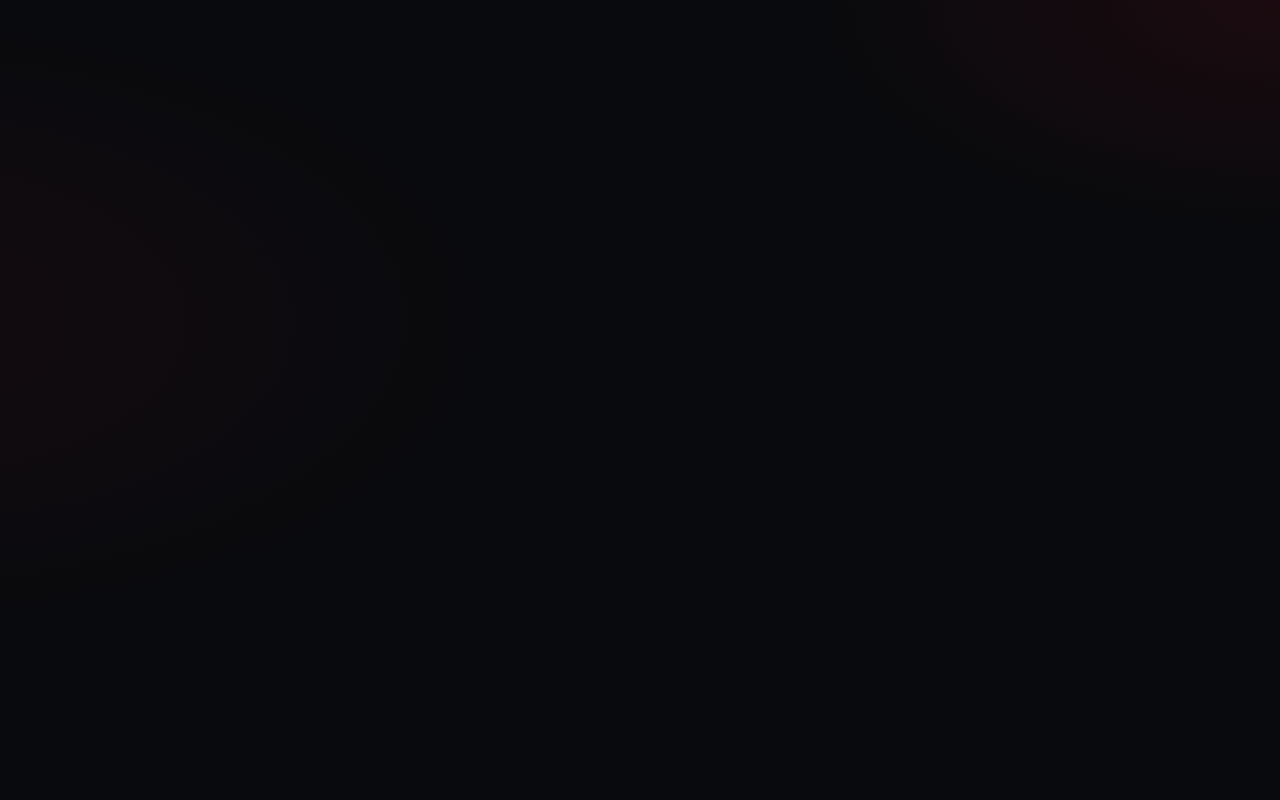
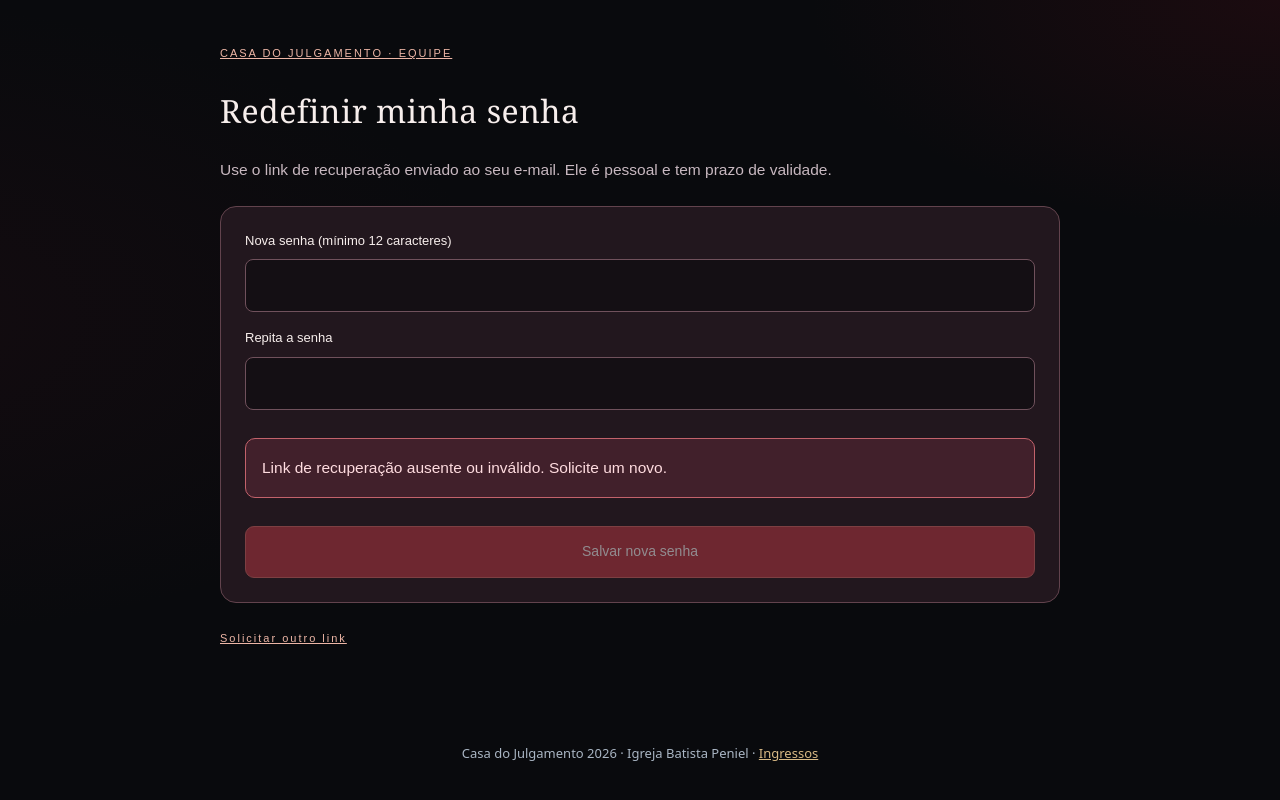
Before and after one commit to ibpenielvitoriadaconquista-arch/casadojulgamento, a Next.js app in the folder apps/site-oficial/: page /operacao/redefinir in a window 1280 px wide. Before the commit this address had no page. Built offline with nearby package versions, Linux system fonts and the light colour scheme.

Commit message:
feat: email password recovery with dedicated Peniel pages

```diff
--- /dev/null
+++ b/apps/site-oficial/pages/operacao/redefinir.jsx
@@ -0,0 +1,36 @@
+import {useEffect,useState} from 'react';
+import StaffShell from '../../components/StaffShell';
+export default function Redefinir(){
+ const [tokens,setTokens]=useState(null),[error,setError]=useState(''),[busy,setBusy]=useState(false),[done,setDone]=useState(false);
+ useEffect(()=>{
+  const p=new URLSearchParams(window.location.hash.slice(1));
+  const accessToken=p.get('access_token'),refreshToken=p.get('refresh_token');
+  const tokenHash=p.get('token_hash'),type=p.get('type');
+  if(accessToken&&refreshToken&&type==='recovery')setTokens({accessToken,refreshToken});
+  else if(tokenHash&&type==='recovery')setTokens({tokenHash,type});
+  else setError('Link de recuperação ausente ou inválido. Solicite um novo.');
+  window.history.replaceState({},'',window.location.pathname);
+ },[]);
+ async function send(e){
+  e.preventDefault();if(!tokens||busy)return;
+  setBusy(true);setError('');
+  const f=new FormData(e.currentTarget),password=String(f.get('password')||'');
+  if(password!==f.get('confirmation')){setError('As senhas precisam ser iguais.');setBusy(false);return;}
+  try{
+   const r=await fetch('/api/operacao/redefinir',{method:'POST',headers:{'Content-Type':'application/json'},
+    body:JSON.stringify({...tokens,password}),signal:AbortSignal.timeout(15000)});
+   const d=await r.json();if(!r.ok)throw Error(d.error||'Não foi possível redefinir a senha.');
+   setTokens(null);setDone(true);
+  }catch(err){setError(err.message||'Não foi possível conectar.');}finally{setBusy(false);}
+ }
+ return <StaffShell title="Redefinir minha senha">
+  {done?<><p role="status">Senha alterada. Agora entre com seu e-mail e a nova senha.</p><a href="/operacao/login">Ir para o login →</a></>:
+  <><p>Use o link de recuperação enviado ao seu e-mail. Ele é pessoal e tem prazo de validade.</p>
+   <form onSubmit={send}>
+    <label>Nova senha (mínimo 12 caracteres)<input name="password" type="password" minLength={12} maxLength={128} autoComplete="new-password" required/></label>
+    <label>Repita a senha<input name="confirmation" type="password" minLength={12} maxLength={128} autoComplete="new-password" required/></label>
+    {error&&<p role="alert" className="error">{error}</p>}
+    <button disabled={busy||!tokens}>{busy?'Aguarde…':'Salvar nova senha'}</button>
+   </form><a href="/operacao/recuperar">Solicitar outro link</a></>}
+ </StaffShell>;
+}
```
